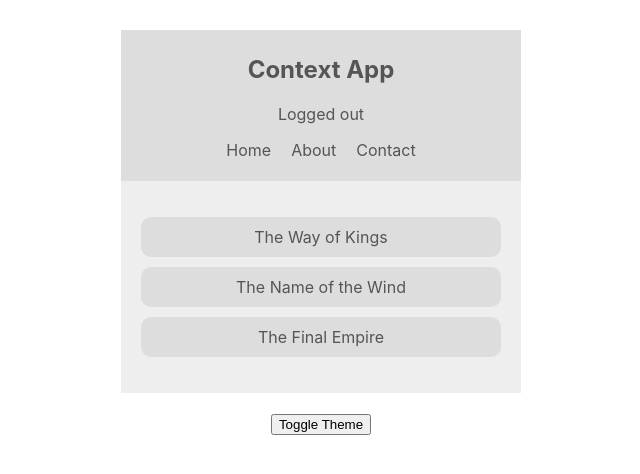
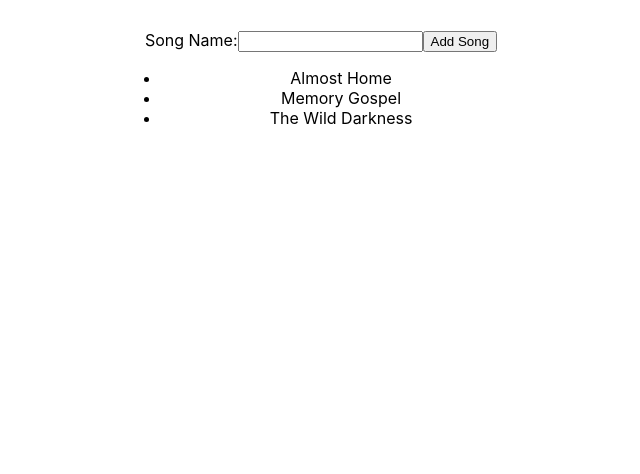
Before and after one commit to MoistCode/fun-with-hooks, a React (Create React App) app: page / in a window 1280 px wide. Shown: the top 474 px of the page, without its empty margins (319-959 px from the left). Built offline with nearby package versions, Linux system fonts and the light colour scheme.

Commit message:
lets talk about hooks baby

```diff
--- a/package.json
+++ b/package.json
@@ -8,7 +8,8 @@
     "@testing-library/user-event": "^7.1.2",
     "react": "^16.12.0",
     "react-dom": "^16.12.0",
-    "react-scripts": "3.3.0"
+    "react-scripts": "3.3.0",
+    "uuid": "^3.4.0"
   },
   "scripts": {
     "start": "react-scripts start",
--- a/src/App.js
+++ b/src/App.js
@@ -1,21 +1,12 @@
 import React from 'react';
 import './App.css';
-import NavBar from './components/NavBar';
-import BookList from './components/BookList';
-import ThemeContextProvider from './context/ThemeContext';
-import ThemeToggle from './components/ThemeToggle';
-import AuthContextProvider from './context/AuthContext';
+import SongList from './components/SongList';
+
 
 function App() {
   return (
     <div className="App">
-      <ThemeContextProvider>
-        <AuthContextProvider>
-          <NavBar/>
-          <BookList/>
-          <ThemeToggle/>
-        </AuthContextProvider>
-      </ThemeContextProvider>
+      <SongList/>
     </div>
   );
 }
--- /dev/null
+++ b/src/components/NewSongForm.js
@@ -0,0 +1,25 @@
+import React, { useState } from "react";
+
+const NewSongForm = ({ onSubmit }) => {
+  const [title, setTitle] = useState("");
+
+  const handleSubmit = e => {
+    e.preventDefault();
+    onSubmit(title);
+  };
+
+  return (
+    <form onSubmit={handleSubmit}>
+      <label>Song Name:</label>
+      <input
+        type="text"
+        onChange={e => setTitle(e.target.value)}
+        value={title}
+        required
+      />
+      <input type="submit" value="Add Song" />
+    </form>
+  );
+};
+
+export default NewSongForm;
--- /dev/null
+++ b/src/components/SongList.js
@@ -0,0 +1,28 @@
+import React, { useState } from "react";
+import uuid from "uuid/v1";
+import NewSongForm from "./NewSongForm";
+
+const SongList = () => {
+  const [songs, setSongs] = useState([
+    { title: "Almost Home", id: 1 },
+    { title: "Memory Gospel", id: 2 },
+    { title: "The Wild Darkness", id: 3 }
+  ]);
+
+  const addSong = title => {
+    setSongs([...songs, { title, id: uuid() }]);
+  };
+
+  return (
+    <div className="song-list">
+      <NewSongForm onSubmit={addSong} />
+      <ul>
+        {songs.map(song => {
+          return <li key={song.id}>{song.title}</li>;
+        })}
+      </ul>
+    </div>
+  );
+};
+
+export default SongList;
```
Also changed, not shown: src/AppContext.js (added, +23 -0 lines), 1 other file (tests, documents, lock files or other folders).
